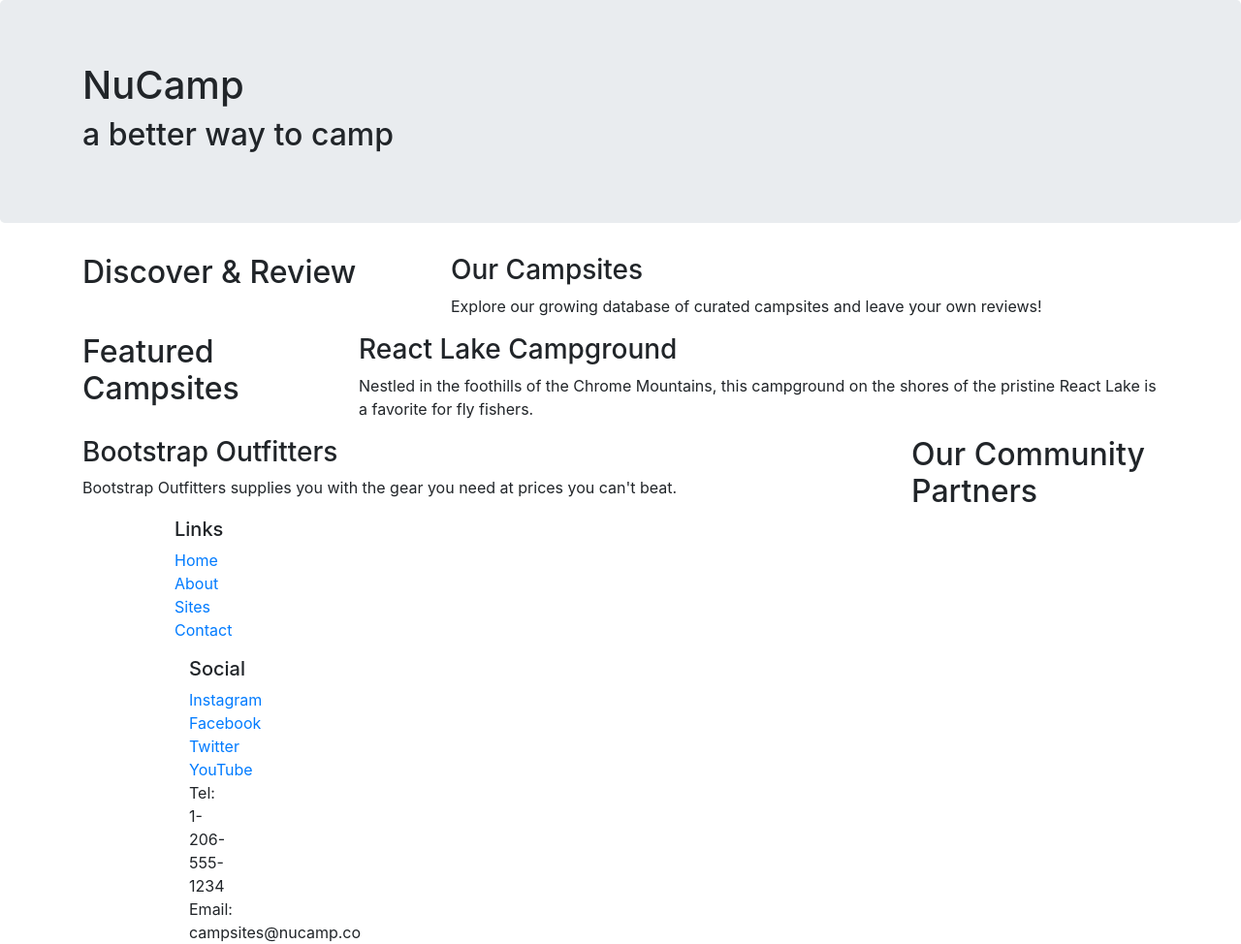
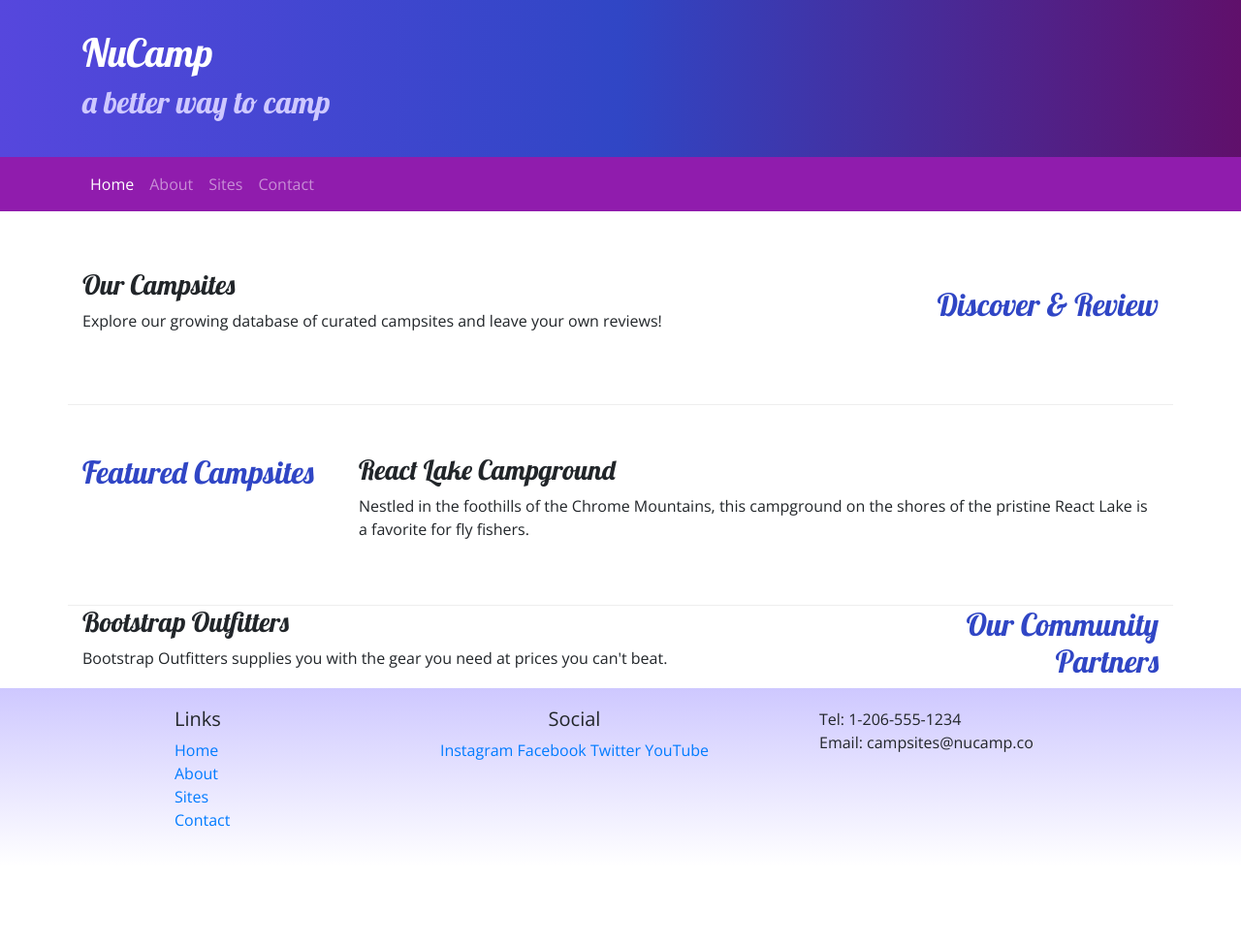
Before and after one commit to hiiku/nucamp-campsites, a website: page index.html in a window 1280 px wide. Shown: the whole page at 97% size. After the commit the page ends 894 px from the top, so only its background shows below. Drawn offline with nearby package versions, Linux system fonts and the light colour scheme.

Commit message:
Navbar Added

```diff
--- /dev/null
+++ b/css/styles.css
@@ -0,0 +1,38 @@
+body {
+    font-family: "Open Sans", sans-serif;
+}
+
+h1, h2, h3 {
+    font-family: "Lobster", cursive;
+}
+
+h2 {
+    color: #3046C5;
+}
+
+header h2 {
+    color: #cec8ff;
+}
+
+footer {
+    background-image: linear-gradient(#cec8ff, white);
+    padding: 20px 0;
+}
+
+.jumbotron {
+    margin:0;
+    padding: 30px;
+    background-image: linear-gradient(to right, #5647dd, #3046c5, #60106b);
+    color: white;
+}
+
+.row-content {
+    padding: 50px 0;
+    border-bottom: 1px ridge;
+    min-height: 200px;
+}
+
+.navbar {
+    background-color: #901CAD;
+
+}
--- a/index.html
+++ b/index.html
@@ -9,12 +9,16 @@
     <!-- Bootstrap CSS -->
     <link rel="stylesheet" href="node_modules/bootstrap/dist/css/bootstrap.min.css" />
 
+    <!-- Additional CSS must be placed after Bootstrap CSS -->
+    <link rel="stylesheet" href="https://fonts.googleapis.com/css?family=Lobster|Open+Sans" />
+    <link rel="stylesheet" href="css/styles.css" />
+
         <title>NuCamp: A Better Way To Camp</title>
 </head>
 
 <body>
 
-    <header class="jumbotron">
+    <header class="jumbotron jumbotron-fluid">
         <div class="container">
             <div class="row">
                 <div class="col">
@@ -25,34 +29,50 @@
         </div>
     </header>
 
+    <nav class="navbar navbar-expand-sm navbar-dark sticky-top">
         <div class="container">
-        <div class="row">
-            <div class="col-sm-4 order-sm-col-last-md-3">
-                <h2>Discover & Review</h2>
+            <button class="navbar-toggler ml-auto" type="button" data-toggle="collapse" data-target="#nucampNavbar">
+                <span class="navbar-toggler-icon"></span>
+                </button>
+                <div class="collapse navbar-collapse" id="nucampNavbar">
+                    <ul class="navbar-nav">
+                        <li class="nav-item active"><a class="nav-link" href="#">Home</a></li>
+                        <li class="nav-item"><a class="nav-link" href="aboutus.html">About</a></li>
+                        <li class="nav-item"><a class="nav-link" href="#">Sites</a></li>
+                        <li class="nav-item"><a class="nav-link" href="#">Contact</a></li>
+                    </ul>
+                </div>
+            </div>
+        </nav>
+
+    <div class="container">
+        <div class="row row-content align-items-center">
+            <div class="col-sm-4 order-sm-last col-md-3">
+                <h2 class="text-sm-right">Discover & Review</h2>
             </div>
             <div class="col">
                 <h3>Our Campsites</h3>
-                <p>Explore our growing database of curated campsites and leave your own reviews!</p>
+                <p class="d-none d-sm-block">Explore our growing database of curated campsites and leave your own reviews!</p>
             </div>
         </div>
 
-        <div class="row">
+        <div class="row row-content">
             <div class="col-sm-4 col-md-3">
                 <h2>Featured Campsites</h2>
             </div>
             <div class="col">
                 <h3>React Lake Campground</h3>
-        		<p>Nestled in the foothills of the Chrome Mountains, this campground on the shores of the pristine React Lake is a favorite for fly fishers.</p>
+        		<p class="d-none d-sm-block">Nestled in the foothills of the Chrome Mountains, this campground on the shores of the pristine React Lake is a favorite for fly fishers.</p>
    			</div>
         </div>
 
         <div class="row">
             <div class="col-sm-4 order-sm-last col-md-3">
-                <h2>Our Community Partners</h2>
+                <h2 class="text-sm-right">Our Community Partners</h2>
             </div>
             <div class="col">
                 <h3>Bootstrap Outfitters</h3>
-        		<p>Bootstrap Outfitters supplies you with the gear you need at prices you can't beat.</p>
+        		<p class="d-none d-sm-block" >Bootstrap Outfitters supplies you with the gear you need at prices you can't beat.</p>
             </div>
         </div>
     </div>
@@ -61,16 +81,15 @@
         <div class="container">
             <div class="row">
                 <div class="col-4 col-sm-2 offset-1">
-                <div>
                     <h5>Links</h5>
                     <ul class="list-unstyled">
                         <li><a href="#">Home</a></li>
-                    <li><a href="#">About</a></li>
+                        <li><a href="aboutus.html">About</a></li>
                         <li><a href="#">Sites</a></li>
                         <li><a href="#">Contact</a></li>
                     </ul>
                 </div>
-                <div class="col-6 col-sm-5">
+                    <div class="col-6 col-sm-5 text-center">
                         <h5>Social</h5>
                         <a href="http://instagram.com/">Instagram</a>
                         <a href="http://facebook.com/">Facebook</a>
@@ -80,6 +99,8 @@
                 <div class="col-sm-4">
                     Tel: 1-206-555-1234<br />
                     Email: campsites@nucamp.co
+            </div>
+        </div>
         </div>
     </footer>
 
```
Also changed, not shown: aboutus.html (added, +109 -0 lines). Lines whose indentation alone changed are shown as unchanged.
